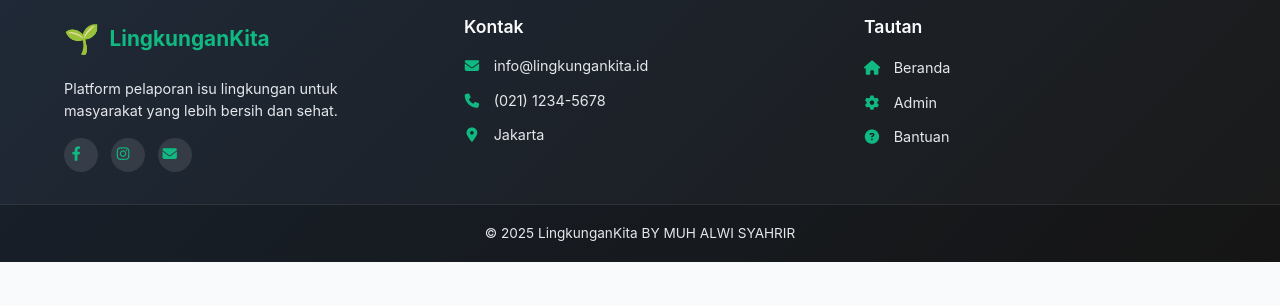
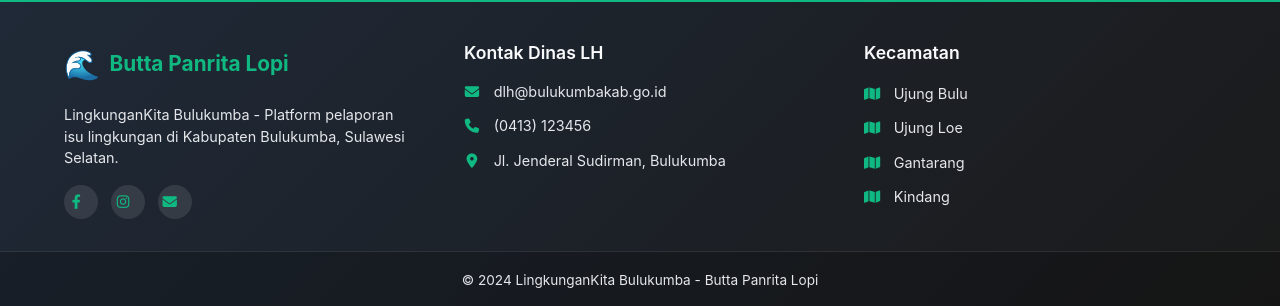
Before and after one commit to alwigaming1/lingkungan-kita, a plain HTML site: page index.html in a window 1280 px wide. Shown: the part 949-1255 px from the top of the page. Before the commit the page ends 1211 px from the top, so only its background shows below. Drawn offline with nearby package versions, Linux system fonts and the light colour scheme; no server answers.

Commit message:
Add files via upload

```diff
--- a/index.html
+++ b/index.html
@@ -94,8 +94,8 @@
         <!-- Main Content -->
         <main class="main-content">
            <div class="welcome-banner">
-                <h1>Selamat Datang di LingkunganKita</h1>
-                <p>Platform kolaboratif untuk melaporkan dan memantau isu lingkungan di sekitar Anda. Laporkan isu lingkungan dengan mudah dan pantau perkembangannya.</p>
+    <h1>🌊 LingkunganKita Bulukumba</h1>
+    <p>Platform pelaporan isu lingkungan Kabupaten Bulukumba - Menjaga Keindahan Alam Butta Panrita Lopi. Laporkan isu lingkungan di 10 kecamatan Bulukumba untuk lingkungan yang lebih bersih dan sehat.</p>
 </div>
 
             <div class="map-container">
@@ -238,10 +238,10 @@
     <div class="footer-content">
         <div class="footer-section">
             <div class="footer-logo">
-                    <span class="footer-logo-icon">🌱</span>
-                    <span class="footer-logo-text">LingkunganKita</span>
+                <span class="footer-logo-icon">🌊</span>
+                <span class="footer-logo-text">Butta Panrita Lopi</span>
             </div>
-                <p>Platform pelaporan isu lingkungan untuk masyarakat yang lebih bersih dan sehat.</p>
+            <p>LingkunganKita Bulukumba - Platform pelaporan isu lingkungan di Kabupaten Bulukumba, Sulawesi Selatan.</p>
             <div class="footer-social">
                 <a href="#" title="Facebook"><i class="fab fa-facebook-f"></i></a>
                 <a href="#" title="Instagram"><i class="fab fa-instagram"></i></a>
@@ -250,22 +250,23 @@
         </div>
 
         <div class="footer-section">
-                <h4>Kontak</h4>
-                <p><i class="fas fa-envelope"></i> info@lingkungankita.id</p>
-                <p><i class="fas fa-phone"></i> (021) 1234-5678</p>
-                <p><i class="fas fa-map-marker-alt"></i> Jakarta</p>
+            <h4>Kontak Dinas LH</h4>
+            <p><i class="fas fa-envelope"></i> dlh@bulukumbakab.go.id</p>
+            <p><i class="fas fa-phone"></i> (0413) 123456</p>
+            <p><i class="fas fa-map-marker-alt"></i> Jl. Jenderal Sudirman, Bulukumba</p>
         </div>
 
         <div class="footer-section">
-                <h4>Tautan</h4>
-                <a href="index.html"><i class="fas fa-home"></i> Beranda</a>
-                <a href="admin-login.html"><i class="fas fa-cog"></i> Admin</a>
-                <a href="#"><i class="fas fa-question-circle"></i> Bantuan</a>
+            <h4>Kecamatan</h4>
+            <a href="#"><i class="fas fa-map"></i> Ujung Bulu</a>
+            <a href="#"><i class="fas fa-map"></i> Ujung Loe</a>
+            <a href="#"><i class="fas fa-map"></i> Gantarang</a>
+            <a href="#"><i class="fas fa-map"></i> Kindang</a>
         </div>
     </div>
 
     <div class="footer-bottom">
-            <p>&copy; 2025 LingkunganKita BY MUH ALWI SYAHRIR</p>
+        <p>&copy; 2024 LingkunganKita Bulukumba - Butta Panrita Lopi</p>
     </div>
 </footer>
 </body>
```
Also changed, not shown: admin.html (+1 -4 lines). Lines whose indentation alone changed are shown as unchanged.
